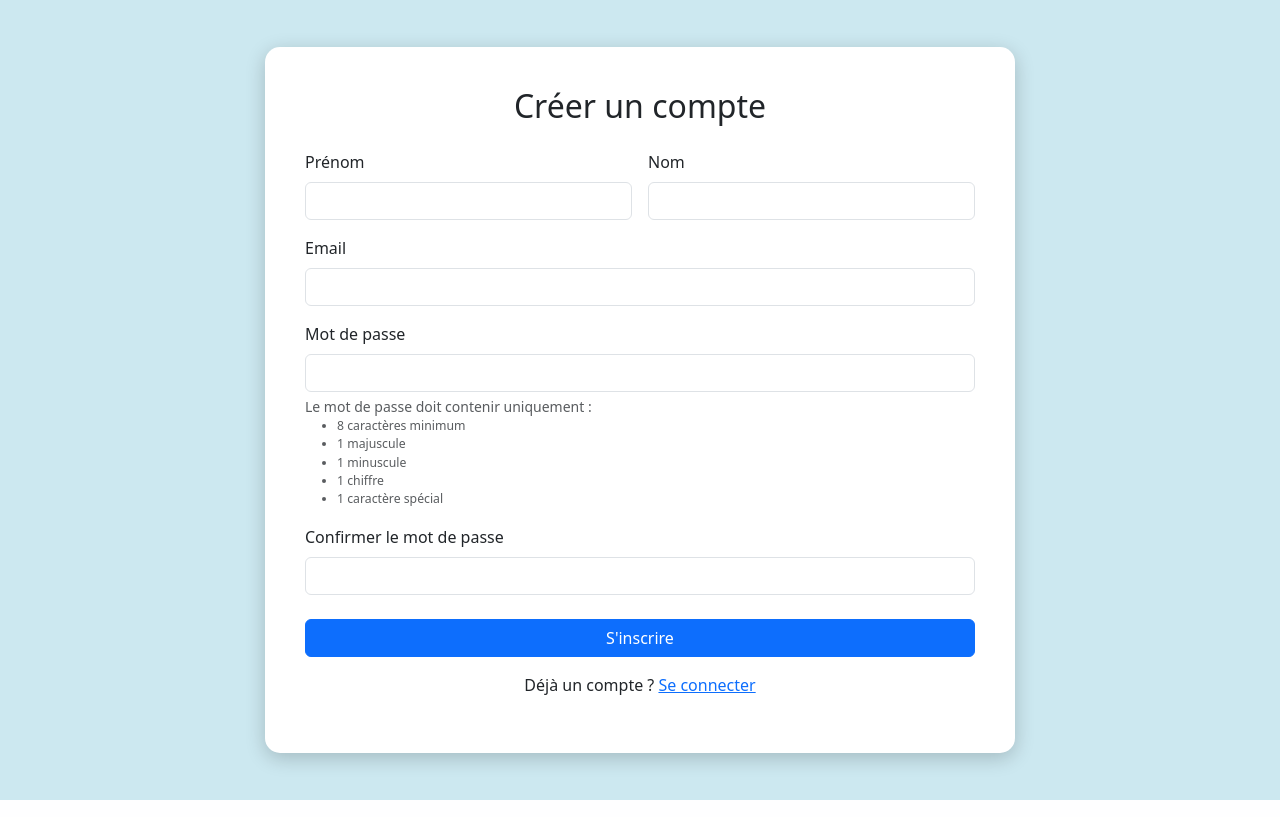
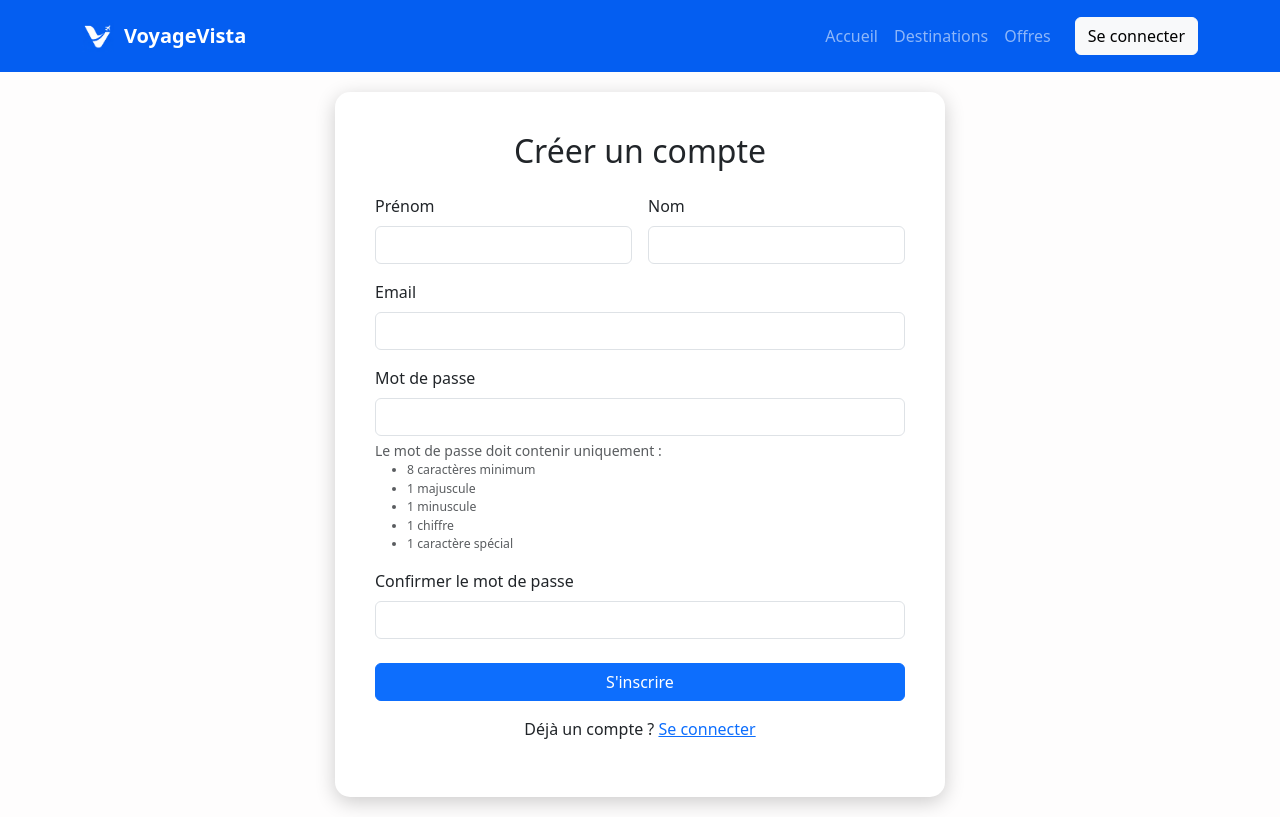
Before and after one commit to nicolas-c14/Voyage_Vista_website, a PHP site: page /register.php in a window 1280 px wide. Run offline with PHP 8.4, Linux system fonts and the light colour scheme.

Commit message:
Modif tel que barre de nav et couleur dans login et register.php

```diff
--- a/assets/css/style.css
+++ b/assets/css/style.css
@@ -80,16 +80,21 @@
 
 /* LOGIN */
 .login-body {
-    background: rgba(46, 164, 196, 0.244);
-    height: 100vh;
+    background: #FEFDFD;
+    min-height: 100vh;
     display: flex;
-    justify-content: center;
-    align-items: center;
+    flex-direction: column;
 }
 
 .login-container {
     width: 100%;
     max-width: 750px;
+    display: flex;
+    justify-content: center;
+    align-items: center;
+    flex: 1;
+    padding: 20px;
+    margin: auto;
 }
 
 .login-card {
--- a/login.php
+++ b/login.php
@@ -14,6 +14,9 @@
 </head>
 
 <body class="login-body">
+
+    <!-- NAVBAR -->
+    <?php include 'includes/navbar.php'; ?>
 
     <!-- CONNEXION CARD -->
     <div class="login-container">
--- a/register.php
+++ b/register.php
@@ -14,6 +14,9 @@
 </head>
 
 <body class="login-body">
+
+    <!-- NAVBAR -->
+    <?php include 'includes/navbar.php'; ?>
 
     <div class="login-container">
 
```
